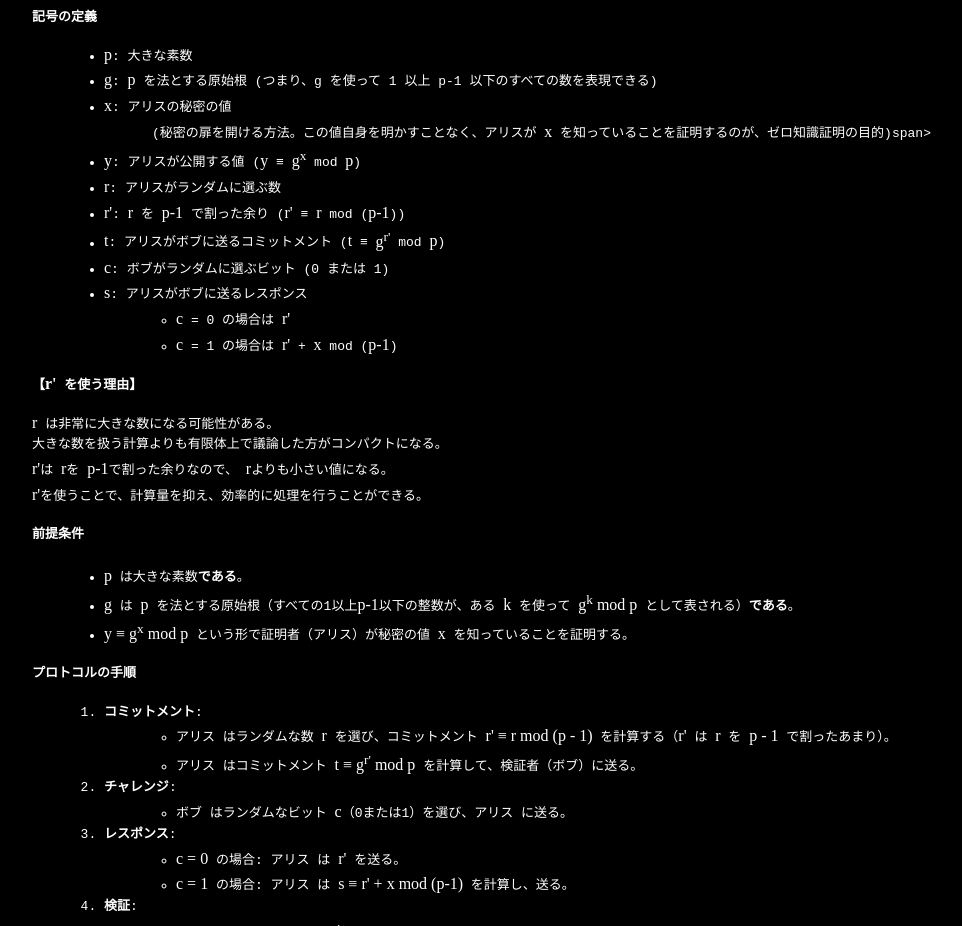
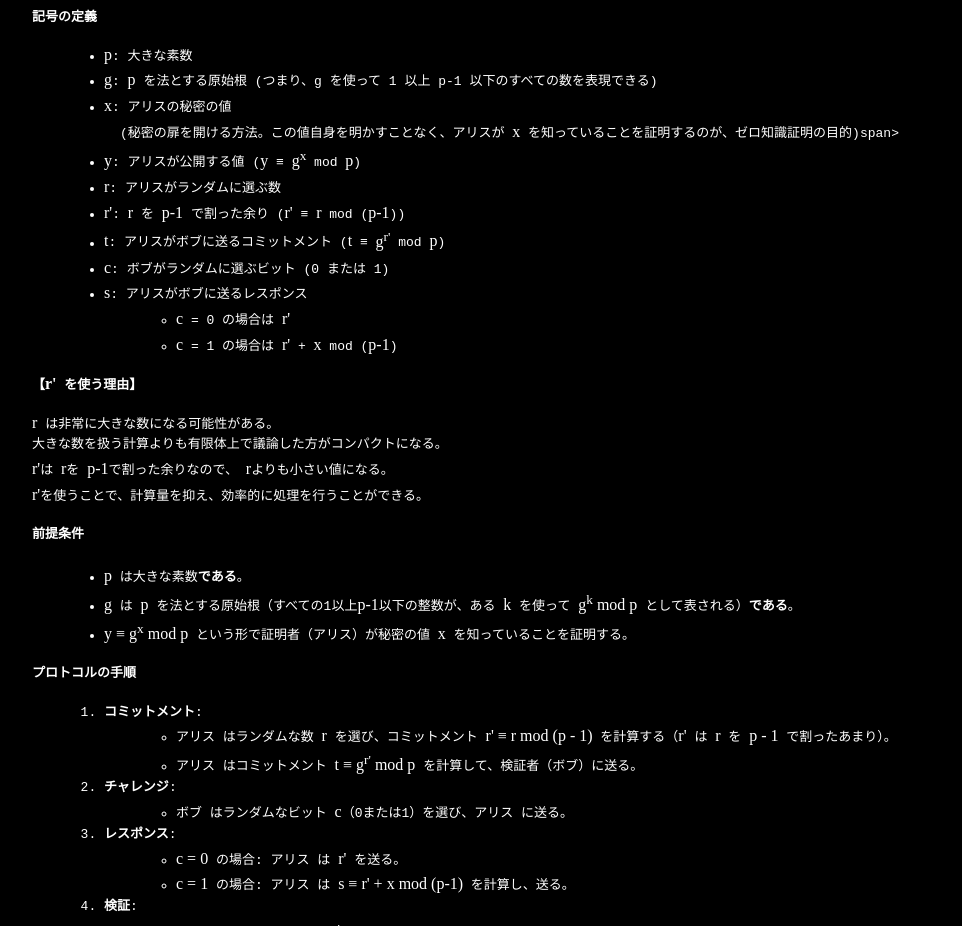
Before and after one commit to takeru-server/zero-knowledge-proof, a plain HTML site: page index.html in a window 1280 px wide. Shown: the part 980-1906 px from the top of the page, without its empty margins (0-962 px from the left). Drawn offline with nearby package versions, Linux system fonts and the light colour scheme.

Commit message:
Update index.html

```diff
--- a/index.html
+++ b/index.html
@@ -121,7 +121,7 @@
         <li><span style="font-family: serif">p</span>: 大きな素数</li>
         <li><span style="font-family: serif">g</span>: <span style="font-family: serif">p</span> を法とする原始根 (つまり、g を使って 1 以上 p-1 以下のすべての数を表現できる)</li>
         <li><span style="font-family: serif">x</span>: アリスの秘密の値<br>
-          <span style="margin-left: 3rem">(秘密の扉を開ける方法。この値自身を明かすことなく、アリスが <span style="font-family: serif">x</span> を知っていることを証明するのが、ゼロ知識証明の目的)</span>span></li>
+          <span style="margin-left: 1rem">(秘密の扉を開ける方法。この値自身を明かすことなく、アリスが <span style="font-family: serif">x</span> を知っていることを証明するのが、ゼロ知識証明の目的)</span>span></li>
         <li><span style="font-family: serif">y</span>: アリスが公開する値 (<span style="font-family: serif">y</span> ≡ <span style="font-family: serif">g<sup>x</sup></span> mod <span style="font-family: serif">p</span>)</li>
         <li><span style="font-family: serif">r</span>: アリスがランダムに選ぶ数</li>
         <li><span style="font-family: serif">r'</span>: <span style="font-family: serif">r</span> を <span style="font-family: serif">p-1</span> で割った余り (<span style="font-family: serif">r'</span> ≡ <span style="font-family: serif">r</span> mod (<span style="font-family: serif">p-1</span>))</li>
```
